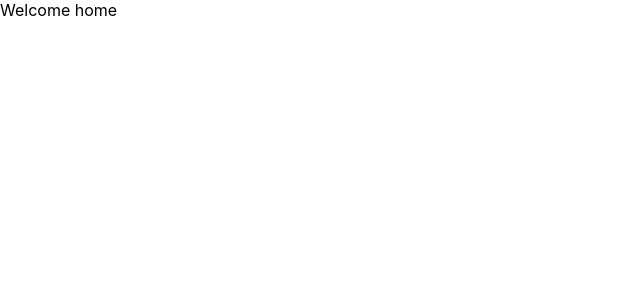
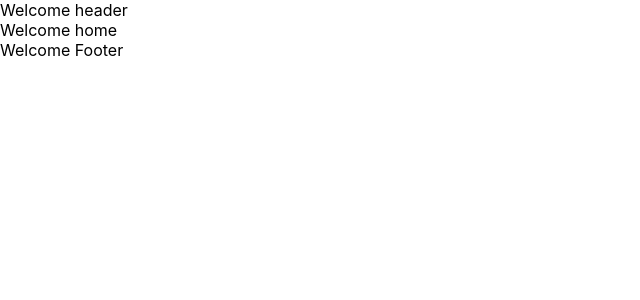
Before and after one commit to AhsanulHaq777/Website-using-WAAPI, a React (Create React App) app: page / in a window 1280 px wide. Shown: the top 300 px of the page, without its empty margins (0-640 px from the left). Built offline with nearby package versions, Linux system fonts and the light colour scheme.

Commit message:
added Header.js and Footer.js files

```diff
--- a/src/App.js
+++ b/src/App.js
@@ -3,11 +3,15 @@
 
 //import components
 import Home from './Home';
+import Header from './Header';
+import Footer from './Footer';
 
 function App() {
   return (
     <div>
+      <Header />
       <Home />
+      <Footer />
     </div>
   );
 }
--- /dev/null
+++ b/src/Footer.js
@@ -0,0 +1,11 @@
+import React from 'react';
+
+function Footer() {
+  return (
+    <div>
+      Welcome Footer
+    </div>
+  );
+}
+
+export default Footer;
--- /dev/null
+++ b/src/Header.js
@@ -0,0 +1,11 @@
+import React from 'react';
+
+function Header() {
+  return (
+    <div>
+      Welcome header
+    </div>
+  );
+}
+
+export default Header;
```
